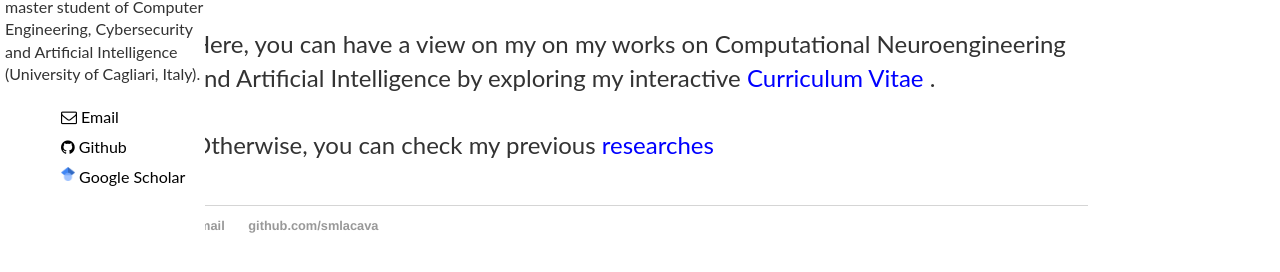
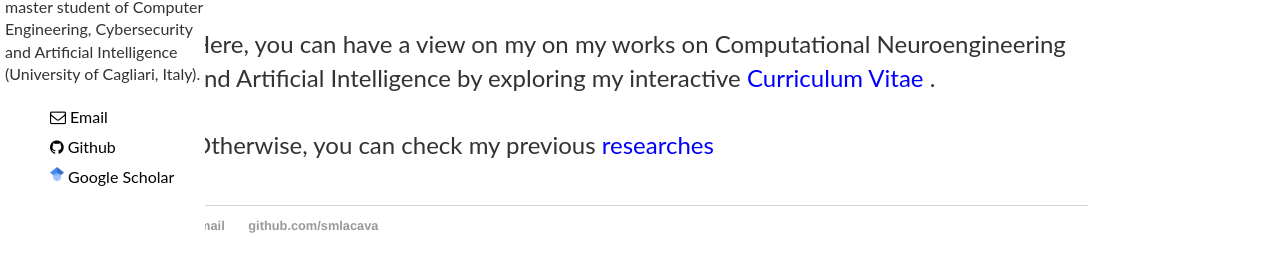
Before and after one commit to smlacava/smlacava.github.io, a Jekyll site: the page built from index.html, in a window 1280 px wide. Shown: the part 288-560 px from the top of the page. Built offline with Jekyll 4.4.1, drawn with Linux system fonts in a browser that asks for light colours.

Commit message:
Update default.html

```diff
--- a/_layouts/default.html
+++ b/_layouts/default.html
@@ -41,7 +41,7 @@
 
 
 		.sidenav a {
-  			padding: 6px 6px 5px 16px;
+  			padding: 6px 6px 5px 5px;
   			text-decoration: none;
   			font-size: 16px;
   			color: #000000;
```
